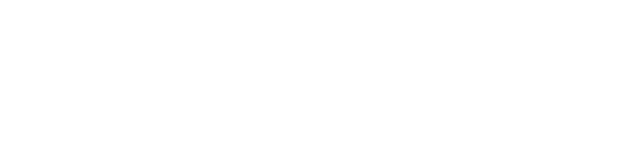
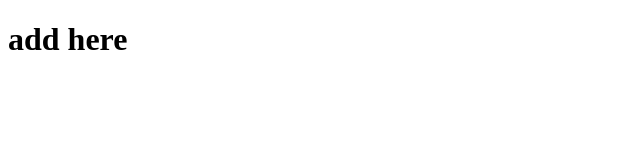
Before and after one commit to mobarak66/test, a plain HTML site: page index.html in a window 1280 px wide. Shown: the whole page, without its empty margins (0-640 px from the left). Drawn offline with Linux system fonts and the light colour scheme.

Commit message:
added features

```diff
--- a/index.html
+++ b/index.html
@@ -4,9 +4,9 @@
     <meta charset="UTF-8">
     <meta http-equiv="X-UA-Compatible" content="IE=edge">
     <meta name="viewport" content="width=device-width, initial-scale=1.0">
-    <title>Document</title>
+    <title>Document!! changed</title>
 </head>
 <body>
-
+  <h1>add here</h1>
 </body>
 </html>
```
